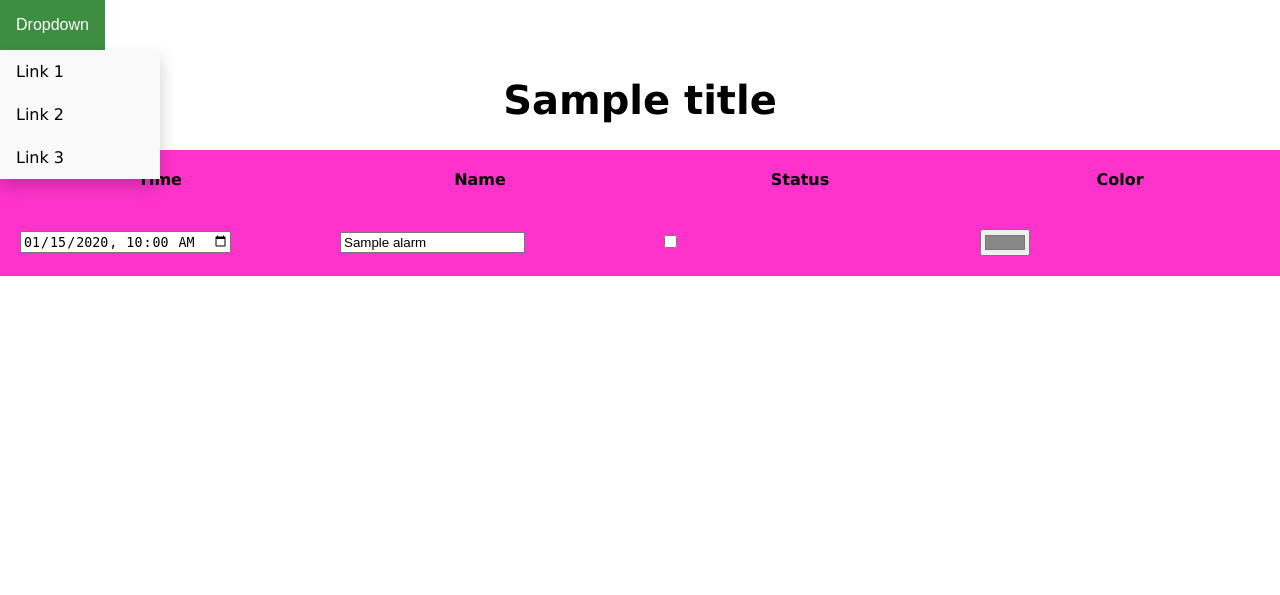
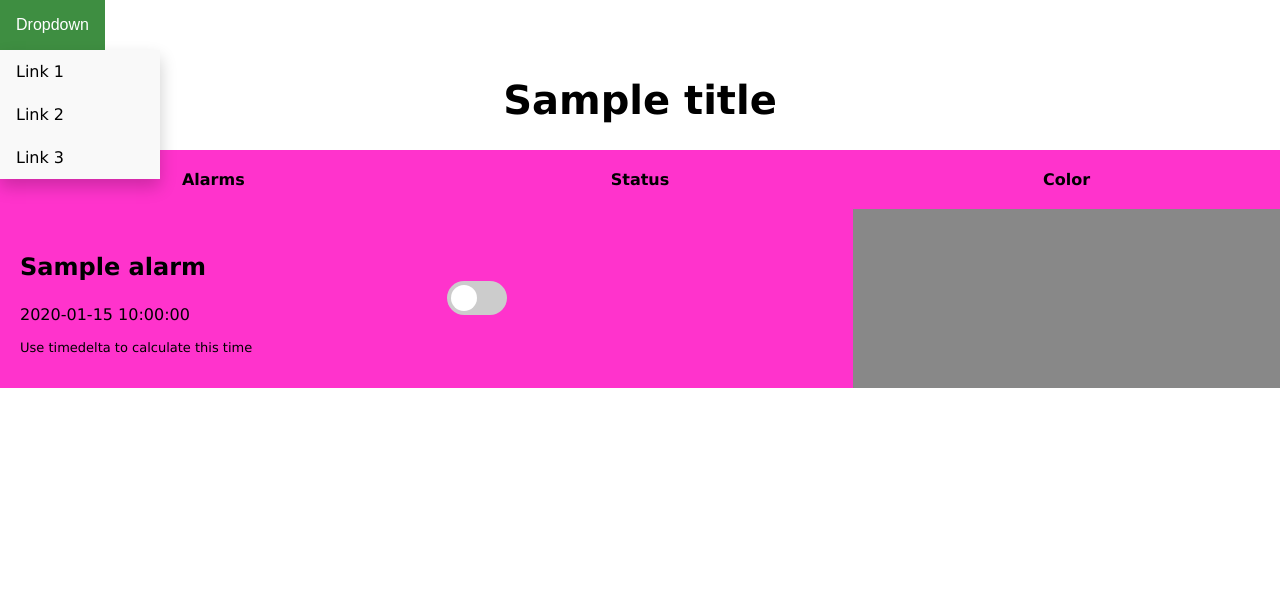
Before and after one commit to sashyazs/IoT_sunrise_alarm, a Flask app: template flaskr/templates/index.html in a window 1280 px wide. Shown: the top 595 px of the page. Run offline with Flask 3, Linux system fonts and the light colour scheme; the template is opened without the code that fills it: most values are stand-ins (such as "Sample title", 1, 10 or a date in 2020); parts of the project's set-up code (start-up, migrations or seed data) failed here and were passed over.

Commit message:
Fixed Alarm Imports

```diff
--- a/flaskr/static/style.css
+++ b/flaskr/static/style.css
@@ -48,6 +48,13 @@ h1 {
 
 /*----------------------- Text Styles --------------------------*/
 
+.name {
+  font-weight: bold;
+  font-size: x-large
+}
+.time_relative {
+  font-size: small;
+}
 
 /*----------------------- Table Styles --------------------------*/
 /* zebra striping */
@@ -132,3 +139,67 @@ div.topRight {
   .dropdown:hover .dropbtn {
     background-color: #3e8e41;
   }
+
+/* -------------- Toggle Switch example from w3schools.com ------------- */
+ /* The switch - the box around the slider */
+ .switch {
+  position: relative;
+  display: inline-block;
+  width: 60px;
+  height: 34px;
+}
+
+/* Hide default HTML checkbox */
+.switch input {
+  opacity: 0;
+  width: 0;
+  height: 0;
+}
+
+/* The slider */
+.slider {
+  position: absolute;
+  cursor: pointer;
+  top: 0;
+  left: 0;
+  right: 0;
+  bottom: 0;
+  background-color: #ccc;
+  -webkit-transition: .4s;
+  transition: .4s;
+}
+
+.slider:before {
+  position: absolute;
+  content: "";
+  height: 26px;
+  width: 26px;
+  left: 4px;
+  bottom: 4px;
+  background-color: white;
+  -webkit-transition: .4s;
+  transition: .4s;
+}
+
+input:checked + .slider {
+  background-color: #2196F3;
+}
+
+input:focus + .slider {
+  box-shadow: 0 0 1px #2196F3;
+}
+
+input:checked + .slider:before {
+  -webkit-transform: translateX(26px);
+  -ms-transform: translateX(26px);
+  transform: translateX(26px);
+}
+
+/* Rounded sliders */
+.slider.round {
+  border-radius: 34px;
+}
+
+.slider.round:before {
+  border-radius: 50%;
+}
--- a/flaskr/templates/index.html
+++ b/flaskr/templates/index.html
@@ -8,8 +8,7 @@
     <table>
         <thead>
             <tr>
-                <th scope="col">Time</th>
-                <th scope="col">Name</th>
+                <th scope="col">Alarms</th>
                 <th scope="col">Status</th>
                 <th scope="col">Color</th>
             </tr>
@@ -17,10 +16,19 @@
         <tbody>
             {% for a in alarms %}
             <tr>
-                <td><input type="datetime-local" value="{{ a.time }}"></td>
-                <td><input type="text" value="{{ a.name }}"></td>
-                <td><input type="checkbox" {% if a.enabled==1 %}checked{% endif %}></td>
-                <td><input type="color" value="{{ a.color }}" /></td>
+                <td>
+                    <p class="name">{{ a.name }}</p>
+                    <p class="time">{{ a.time }}</p>
+                    <p class="time_relative">Use timedelta to calculate this time</p>
+                </td>
+                <td>
+                    <!-- Rounded switch -->
+                    <label class="switch">
+                        <input type="checkbox" {% if a.enabled==1 %}checked{% endif %}>
+                        <span class="slider round"></span>
+                    </label>
+                <td bgcolor="{{ a.color }}">&nbsp;</td>
+
             </tr>
             {% endfor %}
         </tbody>
```
Also changed, not shown: flaskr/alarm.py (+17 -8 lines).
